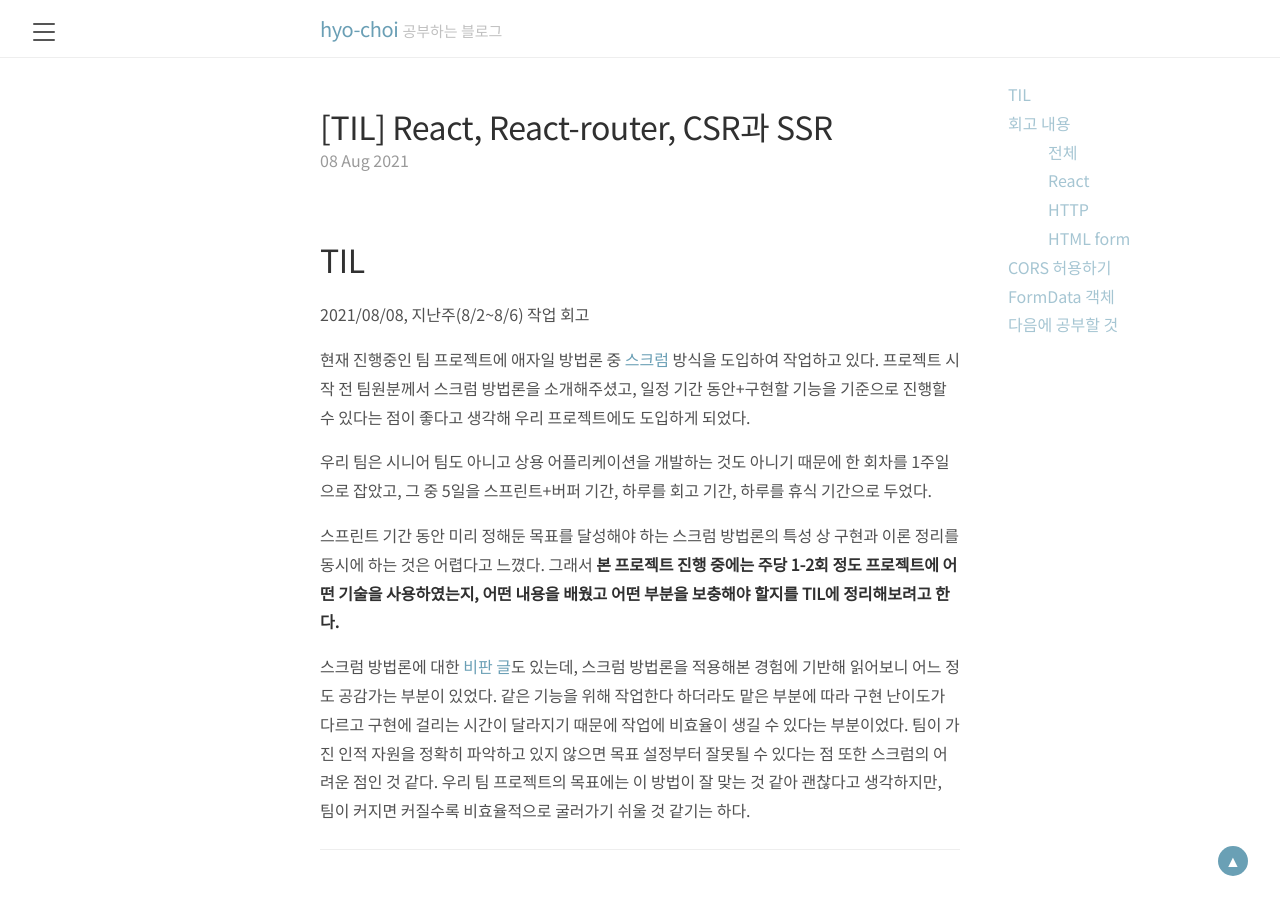
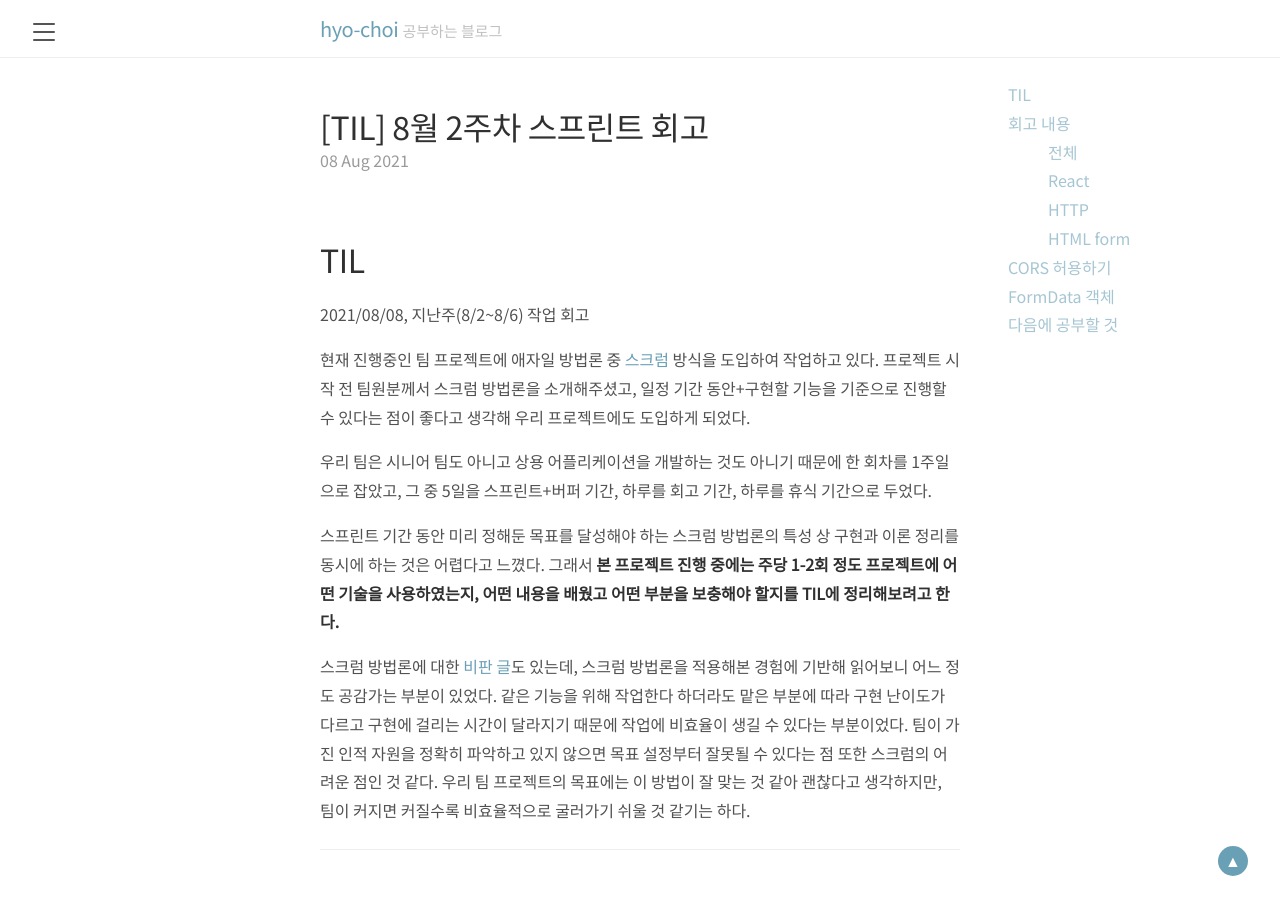
Before and after one commit to hyo-choi/hyo-choi.github.io, a Jekyll site: the page built from _posts/TIL/2021-08-08-today-I-learned.md, in a window 1280 px wide and 900 px high. Built offline with Jekyll 4.4.1, drawn with Linux system fonts in a browser that asks for light colours; comment, search, counter and statistics services are not loaded.

Commit message:
docs: TIL 제목 수정

```diff
--- a/_posts/TIL/2021-08-08-today-I-learned.md
+++ b/_posts/TIL/2021-08-08-today-I-learned.md
@@ -1,6 +1,6 @@
 ---
 layout: post
-title: "[TIL] React, React-router, CSR과 SSR"
+title: "[TIL] 8월 2주차 스프린트 회고"
 categories: [TIL]
 tags: [TIL, React, axios, Agile, scrum, HTTP, CORS]
 comment: true
```
